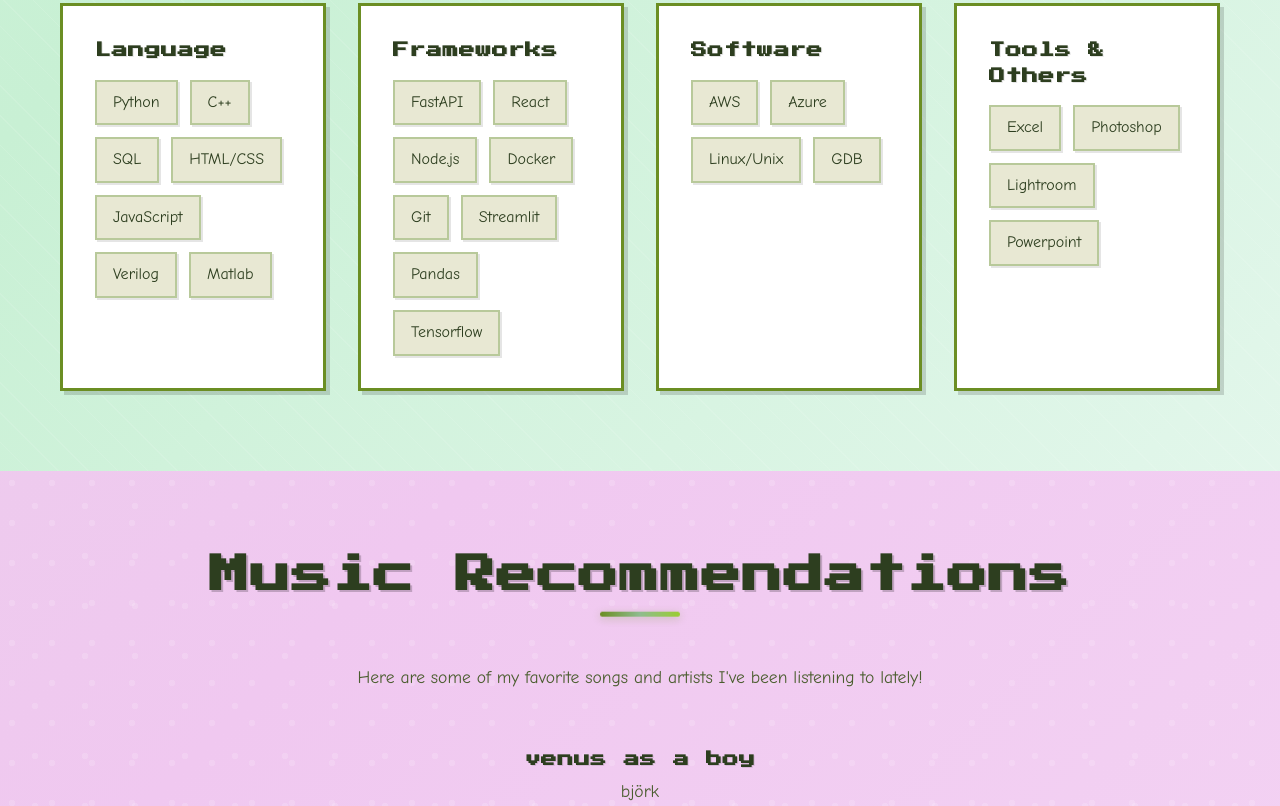
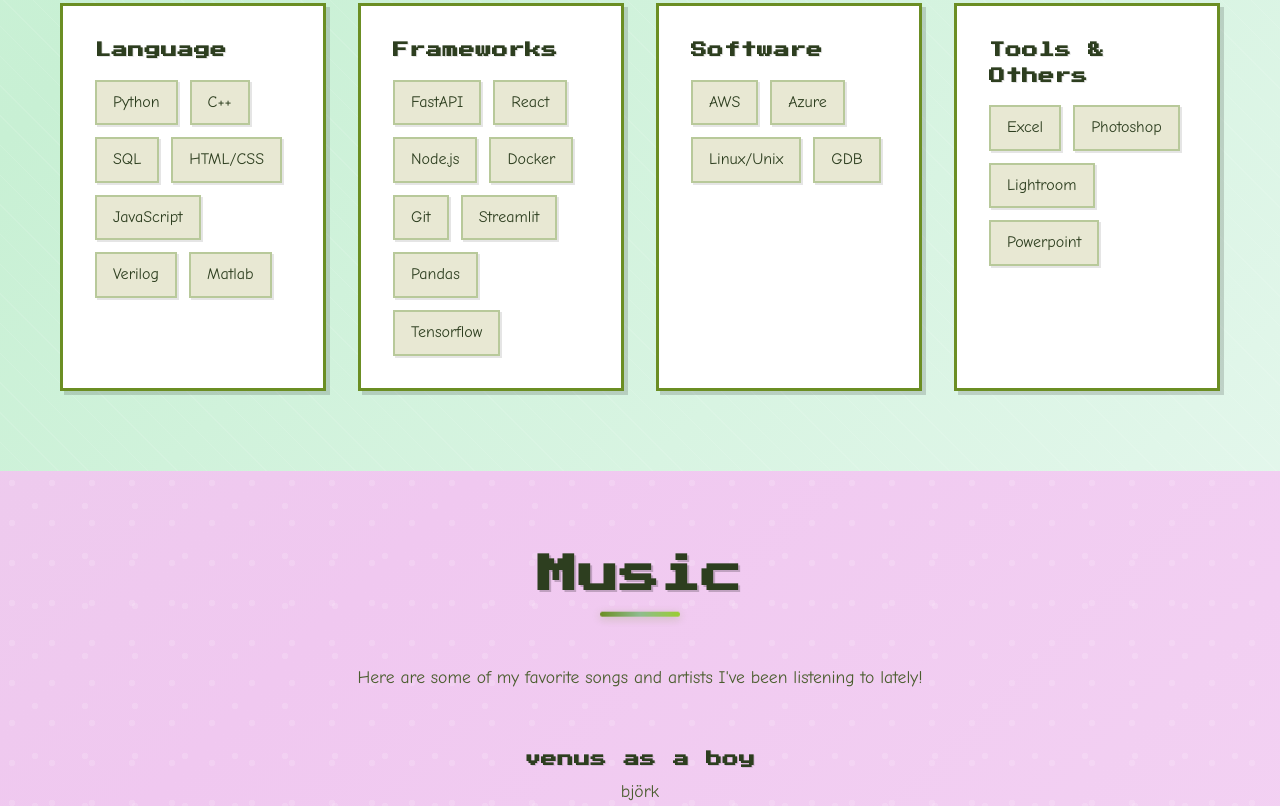
Before and after one commit to leophung21/Portfolio, a plain HTML site: page index.html in a window 1280 px wide. Shown: the part 3974-4780 px from the top of the page. Drawn offline with Linux system fonts and the light colour scheme.

Commit message:
changed styling

```diff
--- a/index.html
+++ b/index.html
@@ -357,7 +357,7 @@
     <!-- Music Recommendations Section -->
     <section id="music" class="music">
         <div class="container">
-            <h2 class="section-title">Music Recommendations</h2>
+            <h2 class="section-title">Music</h2>
             <p class="music-description">
                 Here are some of my favorite songs and artists I've been listening to lately!
             </p>
```
Also changed, not shown: 3 other files.
